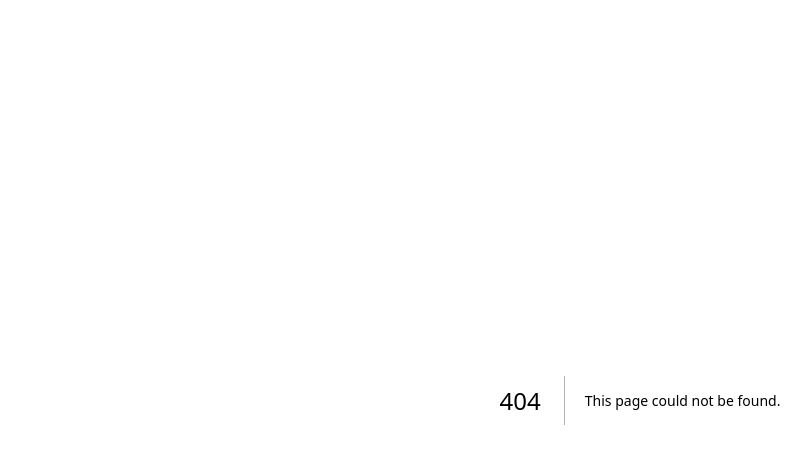
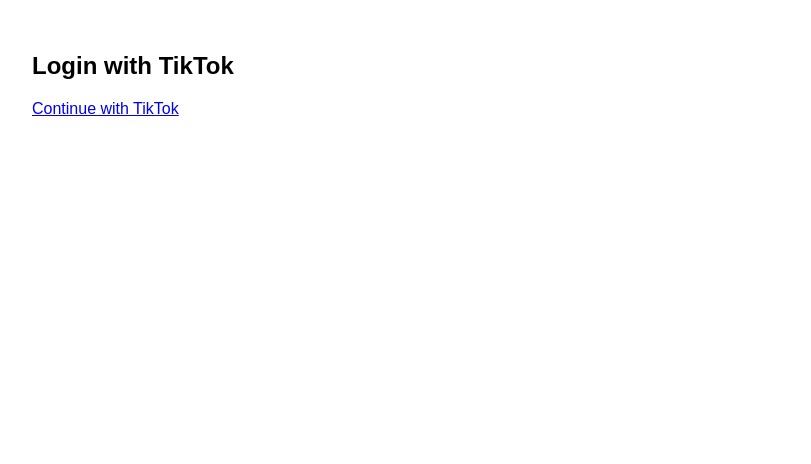
Before and after one commit to mameIIas/booster_uploader, a Next.js app: page /oauth in a window 1280 px wide. Before the commit this address had no page. Shown: the top 464 px of the page, without its empty margins (0-811 px from the left). Built offline with nearby package versions, Linux system fonts and the light colour scheme; no server answers.

Commit message:
Add OAuth component for TikTok login

```diff
--- /dev/null
+++ b/pages/oauth.js
@@ -0,0 +1,23 @@
+export default function OAuth() {
+  const clientKey = process.env.NEXT_PUBLIC_TIKTOK_CLIENT_KEY;
+  const redirectUri = "https://booster-uploader.vercel.app/callback";
+  const scope = "user.info.profile,video.upload"; // lo que tienes aprobado/seleccionado
+  const state = Math.random().toString(36).slice(2);
+
+  const authUrl =
+    "https://www.tiktok.com/v2/auth/authorize/?" +
+    new URLSearchParams({
+      client_key: clientKey,
+      response_type: "code",
+      scope,
+      redirect_uri: redirectUri,
+      state,
+    }).toString();
+
+  return (
+    <main style={{ fontFamily: "sans-serif", padding: 24 }}>
+      <h2>Login with TikTok</h2>
+      <a href={authUrl}>Continue with TikTok</a>
+    </main>
+  );
+}
```
